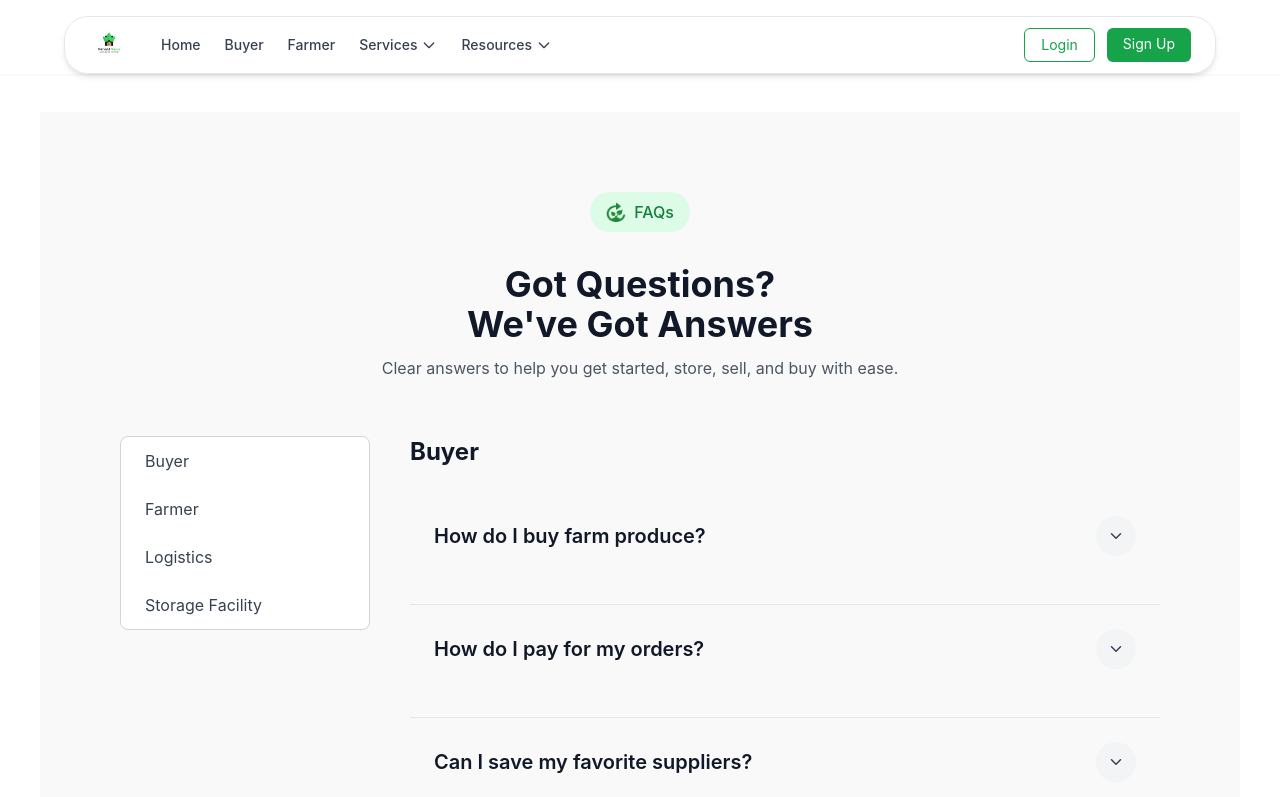
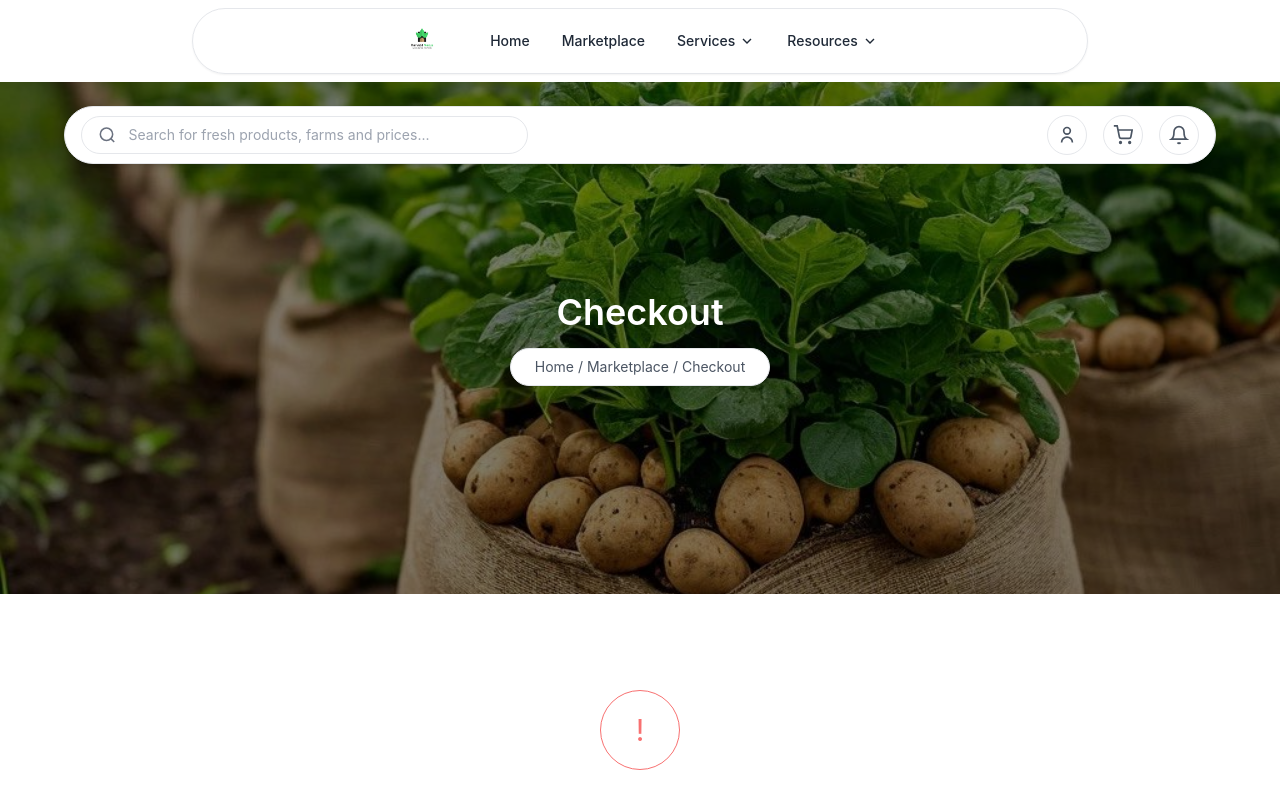
Before and after one commit to HarvestNexus/harvest_hub_live, a React (Vite) app: page /faq in a window 1280 px wide. Shown: the top 797 px of the page. Built offline with nearby package versions, Linux system fonts and the light colour scheme.

Commit message:
Add Payment Failed page and create placeholders for Payment Processing and Payment Successful pages

```diff
--- a/src/App.tsx
+++ b/src/App.tsx
@@ -4,9 +4,10 @@ import { BrowserRouter as Router, Routes, Route } from "react-router-dom";
 // Import all page index
 import Home from "./pages/General-landing-page/index";
 import Farmer from "./pages/Farmer-landing-page/FarmerPage"
-import FAQ from "./pages/Faq/index";
+// import FAQ from "./pages/Faq/index";
 import StorageFacilities from "./pages/Logistics-landing-page/StorageFacilities";
 import Logistics from "./pages/Logistics-landing-page/Logistics";
+import PaymentFailed from "./pages/Extra-Pages/Payment-Failed";
 // import LandingA from "./pages/LandingA";
 // import LandingB from "./pages/LandingB";
 // import LandingC from "./pages/LandingC";
@@ -17,7 +18,7 @@ const App: React.FC = () => {
       <Routes>
         <Route path="/" element={<Home />} />
         <Route path="Farmer" element={<Farmer/>} />
-        <Route path="faq" element={<FAQ />} />
+        <Route path="faq" element={<PaymentFailed />} />
         <Route path="StorageFacilities" element={<StorageFacilities />} />
         <Route path="Logistics" element={<Logistics />} />
 
--- /dev/null
+++ b/src/pages/Extra-Pages/Payment-Failed.tsx
@@ -0,0 +1,190 @@
+import React from "react";
+import Footer from "../General-landing-page/Footer";
+
+const CheckoutFailed: React.FC = () => {
+    return (
+        <div className="min-h-screen bg-white">
+            <header className="bg-white py-2">
+                <div className="mx-auto max-w-4xl rounded-full border border-gray-200 shadow-sm">
+                    <div className="flex items-center justify-center gap-12 px-8 py-3">
+
+                        <img src="/images/logo.avif" alt="Logo" className="h-10" />
+
+
+                        <nav className="flex items-center gap-8 text-sm font-medium text-gray-800">
+                            <a href="#" className="hover:text-green-700">
+                                Home
+                            </a>
+
+                            <a href="#" className="hover:text-green-700">
+                                Marketplace
+                            </a>
+
+                            <div className="relative group flex items-center gap-1 cursor-pointer">
+                                <span className="hover:text-green-700">Services</span>
+                                <svg
+                                    className="h-4 w-4"
+                                    fill="none"
+                                    stroke="currentColor"
+                                    strokeWidth="2"
+                                    viewBox="0 0 24 24"
+                                >
+                                    <path d="M6 9l6 6 6-6" />
+                                </svg>
+
+                                <div className="absolute left-0 top-full z-10 mt-2 hidden w-44 rounded-md border bg-white shadow-md group-hover:block">
+                                    <a className="block px-4 py-2 hover:bg-gray-100" href="#">
+                                        Service 1
+                                    </a>
+                                    <a className="block px-4 py-2 hover:bg-gray-100" href="#">
+                                        Service 2
+                                    </a>
+                                </div>
+                            </div>
+
+                            <div className="relative group flex items-center gap-1 cursor-pointer">
+                                <span className="hover:text-green-700">Resources</span>
+                                <svg
+                                    className="h-4 w-4"
+                                    fill="none"
+                                    stroke="currentColor"
+                                    strokeWidth="2"
+                                    viewBox="0 0 24 24"
+                                >
+                                    <path d="M6 9l6 6 6-6" />
+                                </svg>
+
+                                <div className="absolute left-0 top-full z-10 mt-2 hidden w-44 rounded-md border bg-white shadow-md group-hover:block">
+                                    <a className="block px-4 py-2 hover:bg-gray-100" href="#">
+                                        Blog
+                                    </a>
+                                    <a className="block px-4 py-2 hover:bg-gray-100" href="#">
+                                        Help Center
+                                    </a>
+                                </div>
+                            </div>
+                        </nav>
+
+                    </div>
+                </div>
+            </header>
+
+
+            <section
+                className="relative h-[32rem] bg-cover bg-center"
+                style={{ backgroundImage: "url('/images/12.png')" }}
+            >
+                <div className="absolute inset-0 bg-black/50">
+
+                    <div className="mx-auto mt-6 flex max-w-6xl items-center justify-between rounded-full border bg-white px-4 py-2 shadow-md">
+
+                        <div className="flex w-[40%] items-center rounded-full border px-4 py-2">
+                            <svg
+                                className="mr-3 h-5 w-5 text-gray-500"
+                                fill="none"
+                                stroke="currentColor"
+                                strokeWidth="2"
+                                viewBox="0 0 24 24"
+                            >
+                                <circle cx="11" cy="11" r="8" />
+                                <line x1="21" y1="21" x2="16.65" y2="16.65" />
+                            </svg>
+
+                            <input
+                                type="text"
+                                placeholder="Search for fresh products, farms and prices..."
+                                className="w-full text-sm outline-none placeholder:text-gray-400"
+                            />
+                        </div>
+
+
+                        <div className="flex items-center gap-4">
+
+                            <div className="flex h-10 w-10 items-center justify-center rounded-full border text-gray-600 hover:text-green-700 cursor-pointer">
+                                <svg
+                                    className="h-5 w-5"
+                                    fill="none"
+                                    stroke="currentColor"
+                                    strokeWidth="2"
+                                    viewBox="0 0 24 24"
+                                >
+                                    <circle cx="12" cy="7" r="4" />
+                                    <path d="M5.5 21a6.5 6.5 0 0113 0" />
+                                </svg>
+                            </div>
+
+                            <div className="flex h-10 w-10 items-center justify-center rounded-full border text-gray-600 hover:text-green-700 cursor-pointer">
+                                <svg
+                                    className="h-5 w-5"
+                                    fill="none"
+                                    stroke="currentColor"
+                                    strokeWidth="2"
+                                    viewBox="0 0 24 24"
+                                >
+                                    <circle cx="9" cy="21" r="1" />
+                                    <circle cx="20" cy="21" r="1" />
+                                    <path d="M1 1h4l2.7 13.4a2 2 0 002 1.6h9.7a2 2 0 002-1.6L23 6H6" />
+                                </svg>
+                            </div>
+
+
+                            <div className="flex h-10 w-10 items-center justify-center rounded-full border text-gray-600 hover:text-green-700 cursor-pointer">
+                                <svg
+                                    className="h-5 w-5"
+                                    fill="none"
+                                    stroke="currentColor"
+                                    strokeWidth="2"
+                                    viewBox="0 0 24 24"
+                                >
+                                    <path d="M18 8a6 6 0 10-12 0c0 7-3 9-3 9h18s-3-2-3-9" />
+                                    <path d="M13.73 21a2 2 0 01-3.46 0" />
+                                </svg>
+                            </div>
+                        </div>
+                    </div>
+
+
+                    <div className="mt-32 text-center text-white">
+                        <h1 className="text-4xl font-semibold">Checkout</h1>
+
+                        <span className="mt-4 inline-block rounded-full border border-gray-200 bg-white px-6 py-2 text-sm text-gray-600 shadow-sm">
+                            Home / Marketplace / Checkout
+                        </span>
+                    </div>
+                </div>
+            </section>
+
+
+            <main className="flex justify-center px-4 py-24">
+                <div className="max-w-lg text-center">
+                    <div className="mx-auto mb-6 flex h-20 w-20 items-center justify-center rounded-full border border-red-400 text-3xl text-red-400">
+                        !
+                    </div>
+
+                    <h2 className="mb-3 text-2xl font-semibold text-gray-900">
+                        Payment Failed
+                    </h2>
+
+                    <p className="mb-8 text-sm leading-relaxed text-gray-600">
+                        It seems there was a problem processing your payment. Please check
+                        your internet connection or try again in a few minutes.
+                    </p>
+
+                    <div className="flex justify-center gap-4">
+                        <button className="rounded bg-green-700 px-6 py-2 text-sm font-medium text-white hover:bg-green-800">
+                            Retry Payment
+                        </button>
+
+                        <button className="rounded border border-gray-300 px-6 py-2 text-sm font-medium text-gray-700 hover:bg-gray-100">
+                            Change Payment method
+                        </button>
+                    </div>
+                </div>
+            </main>
+
+            <Footer />
+        </div>
+    );
+};
+
+export default CheckoutFailed;
```
Also changed, not shown: public/images/12.png (added), src/pages/Extra-Pages/Payment-Processing.tsx (added), src/pages/Extra-Pages/Payment-Sucessful.tsx (added), 1 other file (tests, documents, lock files or other folders).
